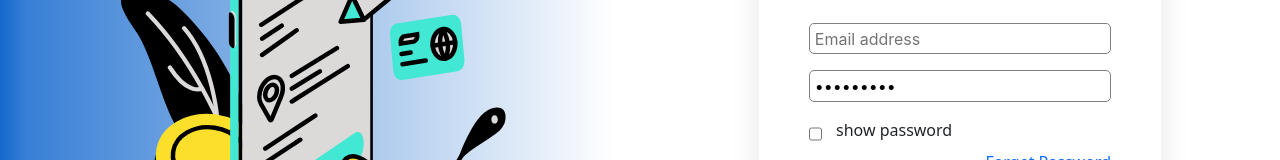
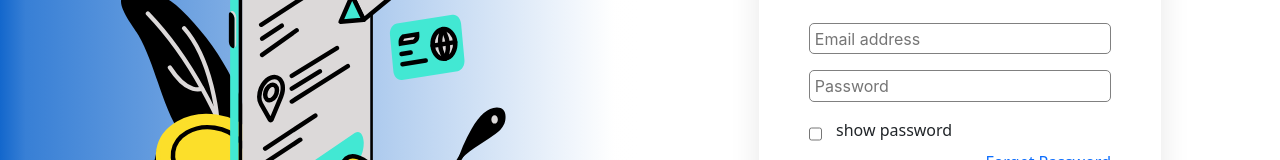
Before and after one commit to ayushpatel1248/ECommerceWebsite, a React (Create React App) app in the folder client/: page /login in a window 1280 px wide. Shown: the part 325-485 px from the top of the page. Built offline with nearby package versions, Linux system fonts and the light colour scheme.

Commit message:
removed the commments which are not imp

```diff
--- a/client/src/Components/login/Login.jsx
+++ b/client/src/Components/login/Login.jsx
@@ -14,7 +14,7 @@ import { useNavigate } from 'react-router-dom';
 
 const Login = () => {
     const [showHidePass, setShowHidePass] = useState("password")
-    const [password, setPassword] = useState("Reena@123")
+    const [password, setPassword] = useState("")
     const [email, setEmail] = useState("")
     const dispatch = useDispatch();
     var navigate = useNavigate();
--- a/client/src/Components/register/RegisterAdmin.jsx
+++ b/client/src/Components/register/RegisterAdmin.jsx
@@ -62,7 +62,6 @@ const RegisterAdmin = () => {
       console.log(apiFetched.data.data)
       if (apiFetched.data.status == "OK" || apiFetched.data.status == "ok") {
         localStorage.setItem("authorization", apiFetched.data.data.authorization)
-        // console.log("harshit data",apiFetched.data.data.userdata)
         dispatch(addData(apiFetched.data.data.userdata));
         notify(apiFetched.data.msg)
         navigate("/AddProduct")
```
